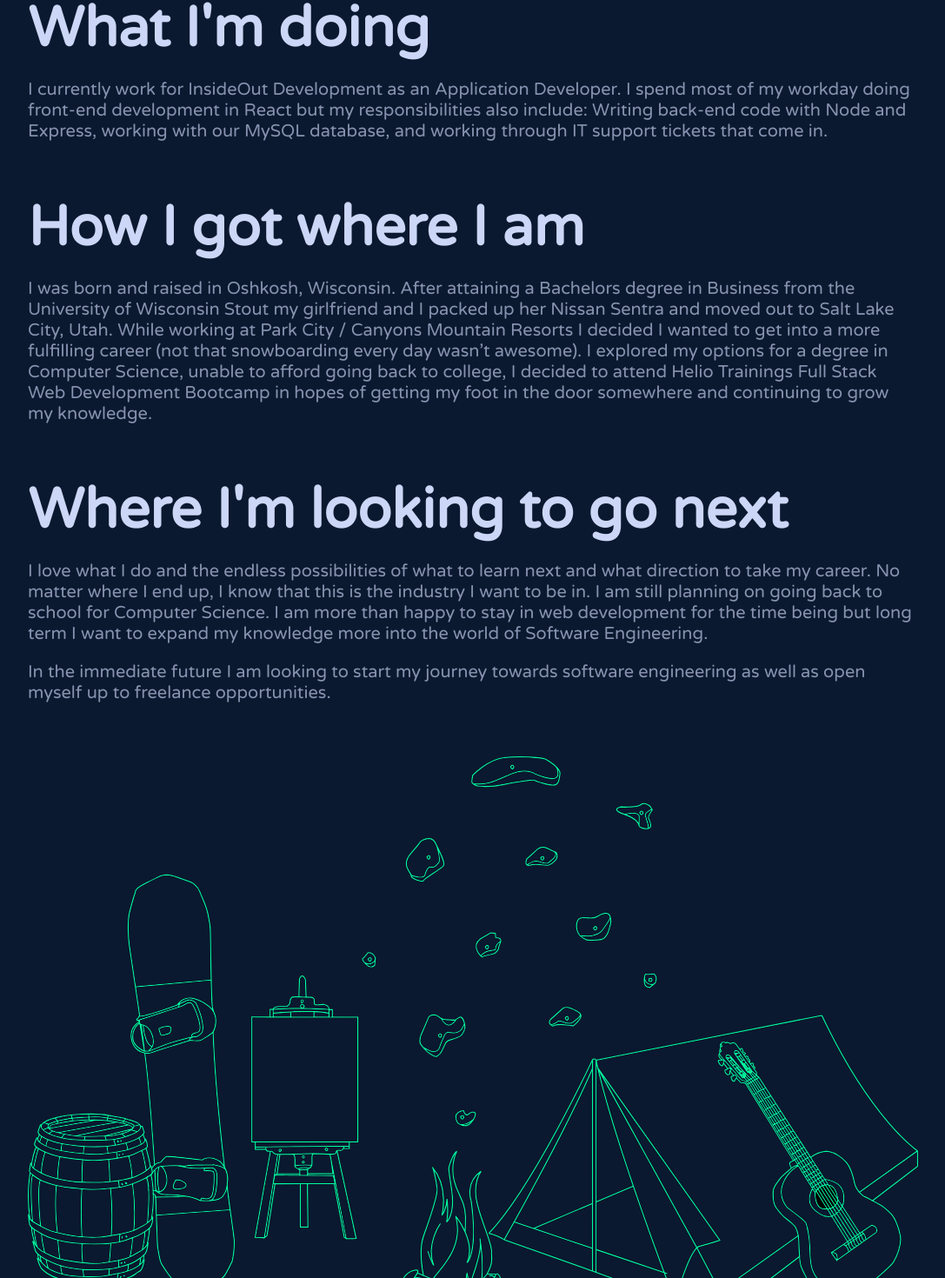
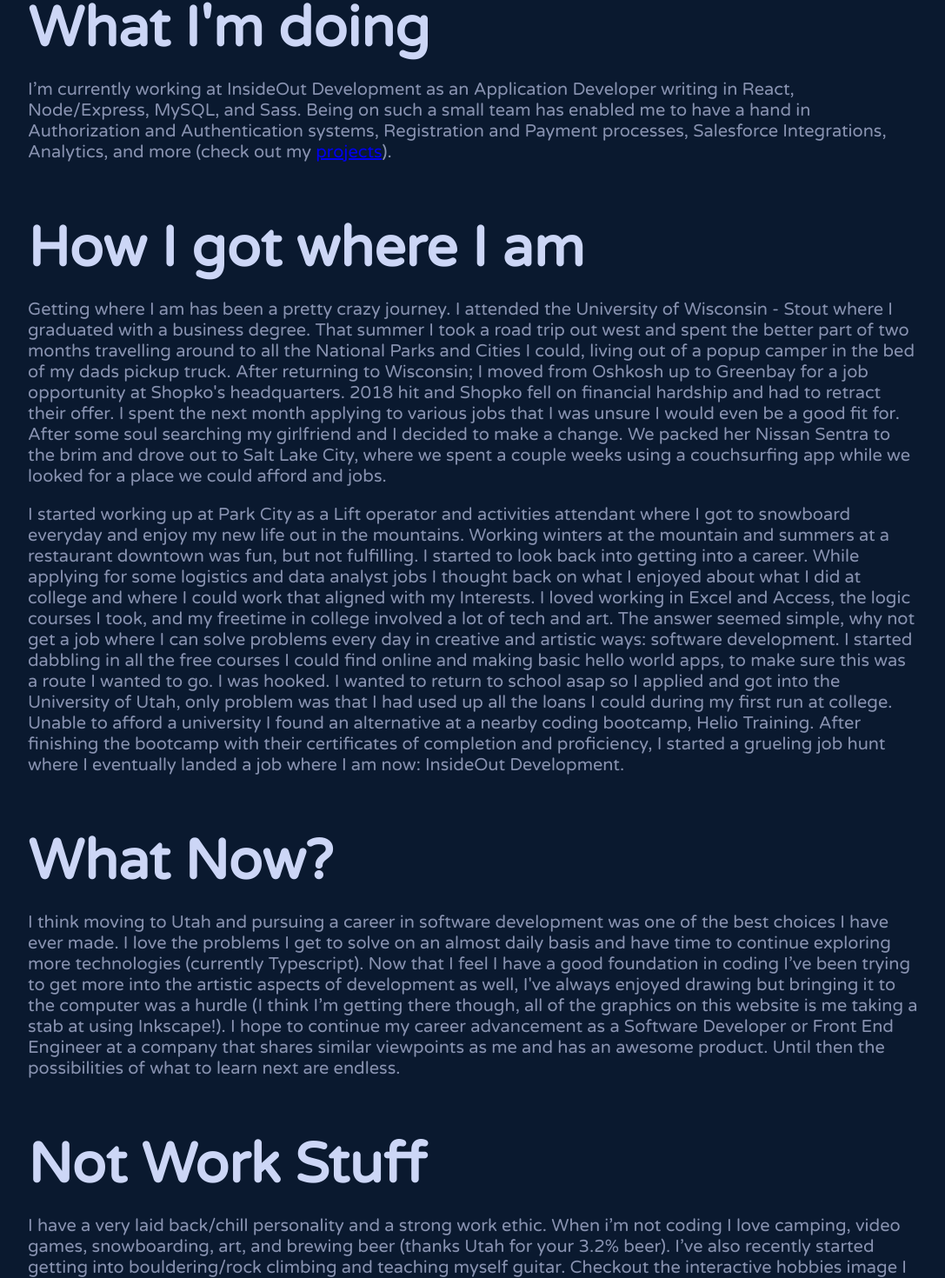
Before and after one commit to Verwiel/Portfolio, a React (Create React App) app in the folder client/: page /about in a window 1280 px wide. Shown: the part 596-2066 px from the top of the page at 87% size, without its empty margins (96-1183 px from the left). Built offline with nearby package versions, Linux system fonts and the light colour scheme.

Commit message:
updated content on home sections and About me

```diff
--- a/client/src/components/AboutMeSection.js
+++ b/client/src/components/AboutMeSection.js
@@ -7,10 +7,10 @@ const AboutMeSection = () => {
     <article id='about' className='homepage-section'>
       <h2>About Me</h2>
       <section>
-        <p className='body-1'>I'm a Wisconsin born, Utah based Developer.</p>
-        <p className='body-1'>I am currently working for InsideOut Development as a Application Developer. My days consist mostly of building and helping design our main website and communities</p>
+        <p className='body-1'>I’m a Wisconsin born, Utah based developer currently working at InsideOut Development LLC.</p>
+        <p className='body-1'>If you're interested in reading about who I am and how I got where I am, check out my About Me page.</p>
         <Link to='/about'>
-          <button className='btn-green'>Want to learn more?</button>
+          <button className='btn-green'>learn more?</button>
         </Link>
       </section>
       <img className='home-background' src={AboutMeDrawing} />
--- a/client/src/components/ContactSection.js
+++ b/client/src/components/ContactSection.js
@@ -17,11 +17,13 @@ const ContactSection = () => {
     <article id='contact' className='homepage-section'>
       <h2>Contact</h2>
       <section>
-        <p className='body-1'>Find me on social media or send me an email if you're interested in learning more!</p>
+        <p className='body-1'>Find me on social media or shoot me an email if you’re interested in getting in touch with me!</p>
         <ul>
           {socialLinksMap}
         </ul>
-        <button className='btn-green'>Hit me up</button>
+        <a href='mailto: drew_verwiel@outlook.com'>
+          <button className='btn-green' >hit me up</button>
+        </a>
       </section>
       {/* Image of Phone, Envelope, Laptop*/}
       <img className='home-background' src={HeadshotDrawing} />
--- a/client/src/components/ProjectsSection.js
+++ b/client/src/components/ProjectsSection.js
@@ -7,14 +7,10 @@ const ProjectsSection = () => {
     <article id='projects' className='homepage-section'>
       <h2>Projects</h2>
       <section>
-        <p>
-          My <strong>professional experience</strong> includes working on the main website as well as various gated 'communities' for <a href='#' className='hyper-link'>InsideOut Development</a> as an <strong>Application Developer.</strong>
-        </p>
-        <p>The technologies used are <strong>React, Sass, Node (Express), and MySQL</strong></p>
-        <p>For more details and to check out my side projects click the link below!</p>
+        <p>My <strong>professional experience</strong> consists mainly of writing in React, Node, MySQL, and Sass. My portfolio page contains work I’ve done for <a href='https://www.insideoutdev.com/' className='hyper-link'>InsideOut Development</a> and some of my side projects.</p>
       </section>
       <Link to='/portfolio'>
-        <button className='btn-green'>See more projects</button>
+        <button className='btn-green'>check out my projects</button>
       </Link>
       <img className='home-background' src={ProjectsDrawing} />
     </article>
--- a/client/src/pages/About.js
+++ b/client/src/pages/About.js
@@ -1,4 +1,5 @@
 import React, { useState } from 'react'
+import { Link } from 'react-router-dom'
 import SideBack from '../components/SideBack'
 import HobbiesImage from '../assets/HobbiesImage'
 
@@ -23,27 +24,35 @@ const About = () => {
       <article className='about-content'>
         <section>
           <h2>What I'm doing</h2>
-          <p className='body-1'>I currently work for InsideOut Development as an Application Developer. I spend most of my workday doing front-end development in React but my responsibilities also include: Writing back-end code with Node and Express, working with our MySQL database, and working through IT support tickets that come in.</p>
+          <p className='body-1'>I’m currently working at InsideOut Development as an Application Developer writing in React, Node/Express, MySQL, and Sass. Being on such a small team has enabled me to have a hand in Authorization and Authentication systems, Registration and Payment processes, Salesforce Integrations, Analytics, and more (check out
+          my <Link to='/portfolio'>projects</Link>).</p>
         </section>
 
         <section>
           <h2>How I got where I am</h2>
-          <p className='body-1'>I was born and raised in Oshkosh, Wisconsin. After attaining a Bachelors degree in Business from the University of Wisconsin Stout my girlfriend and I packed up her Nissan Sentra and moved out to Salt Lake City, Utah. While working at Park City / Canyons Mountain Resorts I decided I wanted to get into a more fulfilling career (not that snowboarding every day wasn’t awesome). I explored my options for a degree in Computer Science, unable to afford going back to college, I decided to attend Helio Trainings Full Stack Web Development Bootcamp in hopes of getting my foot in the door somewhere and continuing to grow my knowledge.</p>
+          <p className='body-1'>Getting where I am has been a pretty crazy journey. I attended the University of Wisconsin - Stout where I graduated with a business degree. That summer I took a road trip out west and spent the better part of two months travelling around to all the National Parks and Cities I could, living out of a popup camper in the bed of my dads pickup truck. After returning to Wisconsin; I moved from Oshkosh up to Greenbay for a job opportunity at Shopko's headquarters. 2018 hit and Shopko fell on financial hardship and had to retract their offer. I spent the next month applying to various jobs that I was unsure I would even be a good fit for. After some soul searching my girlfriend and I decided to make a change. We packed her Nissan Sentra to the brim and drove out to Salt Lake City, where we spent a couple weeks using a couchsurfing app while we looked for a place we could afford and jobs.</p>
+          <p className='body-1'>I started working up at Park City as a Lift operator and activities attendant where I got to snowboard everyday and enjoy my new life out in the mountains. Working winters at the mountain and summers at a restaurant downtown was fun, but not fulfilling. I started to look back into getting into a career. While applying for some logistics and data analyst jobs I thought back on what I enjoyed about what I did at college and where I could work that aligned with my Interests. I loved working in Excel and Access, the logic courses I took, and my freetime in college involved a lot of tech and art. The answer seemed simple, why not get a job where I can solve problems every day in creative and artistic ways: software development. I started dabbling in all the free courses I could find online and making basic hello world apps, to make sure this was a route I wanted to go. I was hooked. I wanted to return to school asap so I applied and got into the University of Utah, only problem was that I had used up all the loans I could during my first run at college. Unable to afford a university I found an alternative at a nearby coding bootcamp, Helio Training. After finishing the bootcamp with their certificates of completion and proficiency, I started a grueling job hunt where I eventually landed a job where I am now: InsideOut Development. </p>
         </section>
 
         <section>
-          <h2>Where I'm looking to go next</h2>
-          <p className='body-1'>I love what I do and the endless possibilities of what to learn next and what direction to take my career. No matter where I end up, I know that this is the industry I want to be in. I am still planning on going back to school for Computer Science. I am more than happy to stay in web development for the time being but long term I want to expand my knowledge more into the world of Software Engineering.</p>
-          <p className='body-1'>In the immediate future I am looking to start my journey towards software engineering as well as open myself up to freelance opportunities.</p>
+          <h2>What Now?</h2>
+          <p className='body-1'>I think moving to Utah and pursuing a career in software development was one of the best choices I have ever made. I love the problems I get to solve on an almost daily basis and have time to continue exploring more technologies (currently Typescript). Now that I feel I have a good foundation in coding I’ve been trying to get more into the artistic aspects of development as well, I've always enjoyed drawing but bringing it to the computer was a hurdle (I think I’m getting there though, all of the graphics on this website is me taking a stab at using Inkscape!). I hope to continue my career advancement as a Software Developer or Front End Engineer at a company that shares similar viewpoints as me and has an awesome product. Until then the possibilities of what to learn next are endless.</p>
+        </section>
+
+        <section>
+          <h2>Not Work Stuff</h2>
+          <p className='body-1'>I have a very laid back/chill personality and a strong work ethic. When i’m not coding I love camping, video games, snowboarding, art, and brewing beer (thanks Utah for your 3.2% beer). I’ve also recently started getting into bouldering/rock climbing and teaching myself guitar. Checkout the interactive hobbies image I made below!</p>
         </section>
       </article>
 
       <section className='hobbies' style={{paddingBottom: activeHobby.length > 0 ? '0' : '39px'}}>
         <HobbiesImage activeHobby={activeHobby} handleClick={handleClick} />
-        {activeHobby.length > 0 &&
+        {activeHobby.length > 0 ?
           <div>
             <h4 style={{margin: '10px 0 0 0'}}>{activeHobby}</h4>
           </div>
+          :
+          <h4 style={{margin: '10px 0 0 0'}}>Click on something!</h4>
         }
       </section>
     </main>
```
